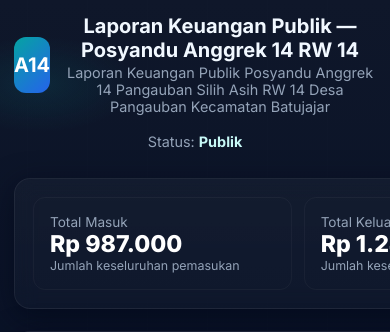
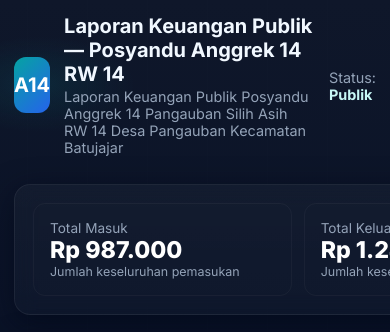
Before and after one commit to KAA070209/laporan, a Flask app: page /laporan in a window 390 px wide; the page is wider, and only the part inside the window is pictured. Shown: the top 332 px of that part. Run offline with Flask 3, Linux system fonts and the light colour scheme; data comes from the database, SQL or seed files in the repository.

Commit message:
update laporan_public

```diff
--- a/templates/laporan_public.html
+++ b/templates/laporan_public.html
@@ -168,7 +168,6 @@
 /* HP */
 @media(max-width:480px){
   body{padding:14px;}
-  header{flex-direction:column;text-align:center;}
   .table-wrap{
     overflow-x:auto;
     -webkit-overflow-scrolling:touch;
```
